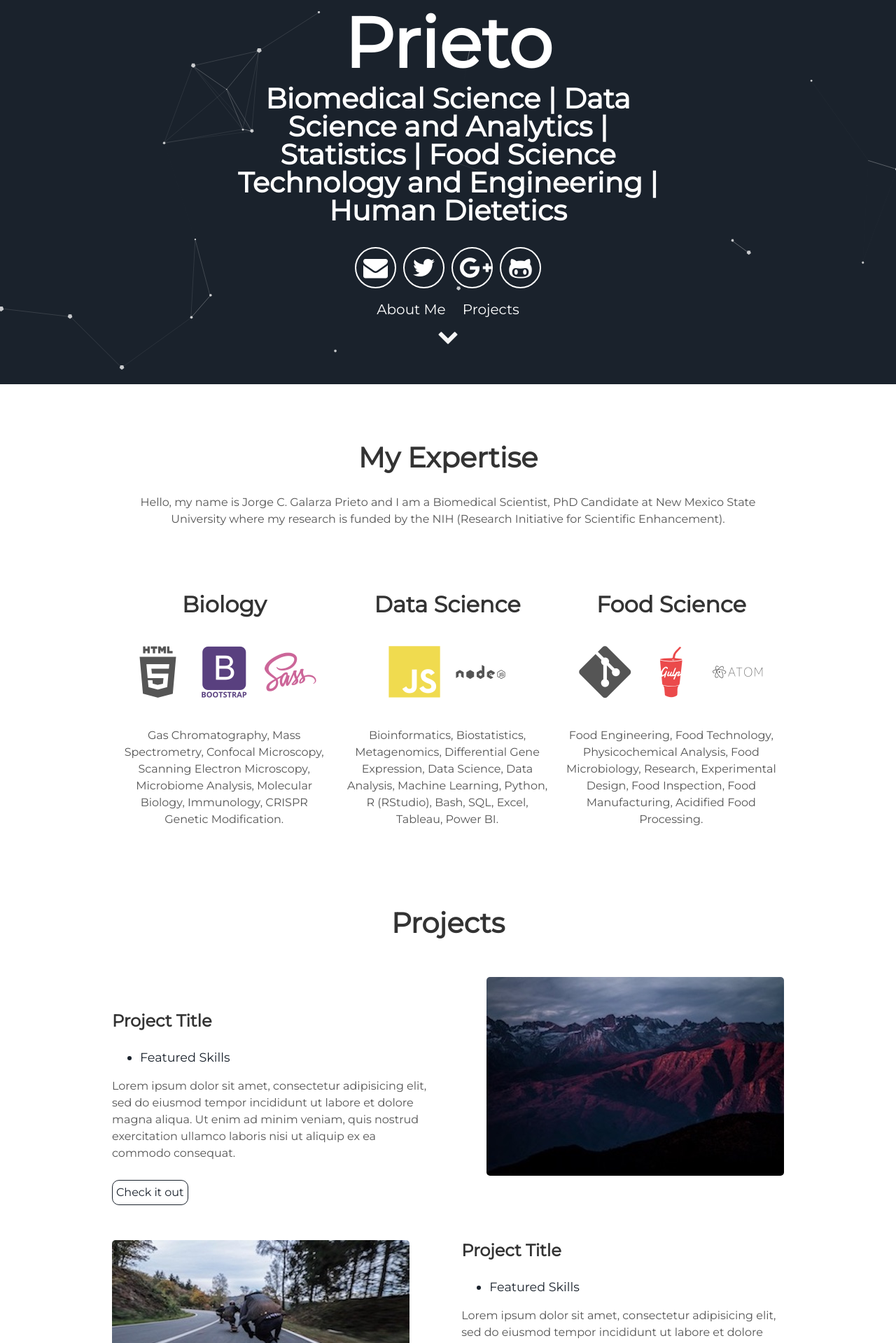
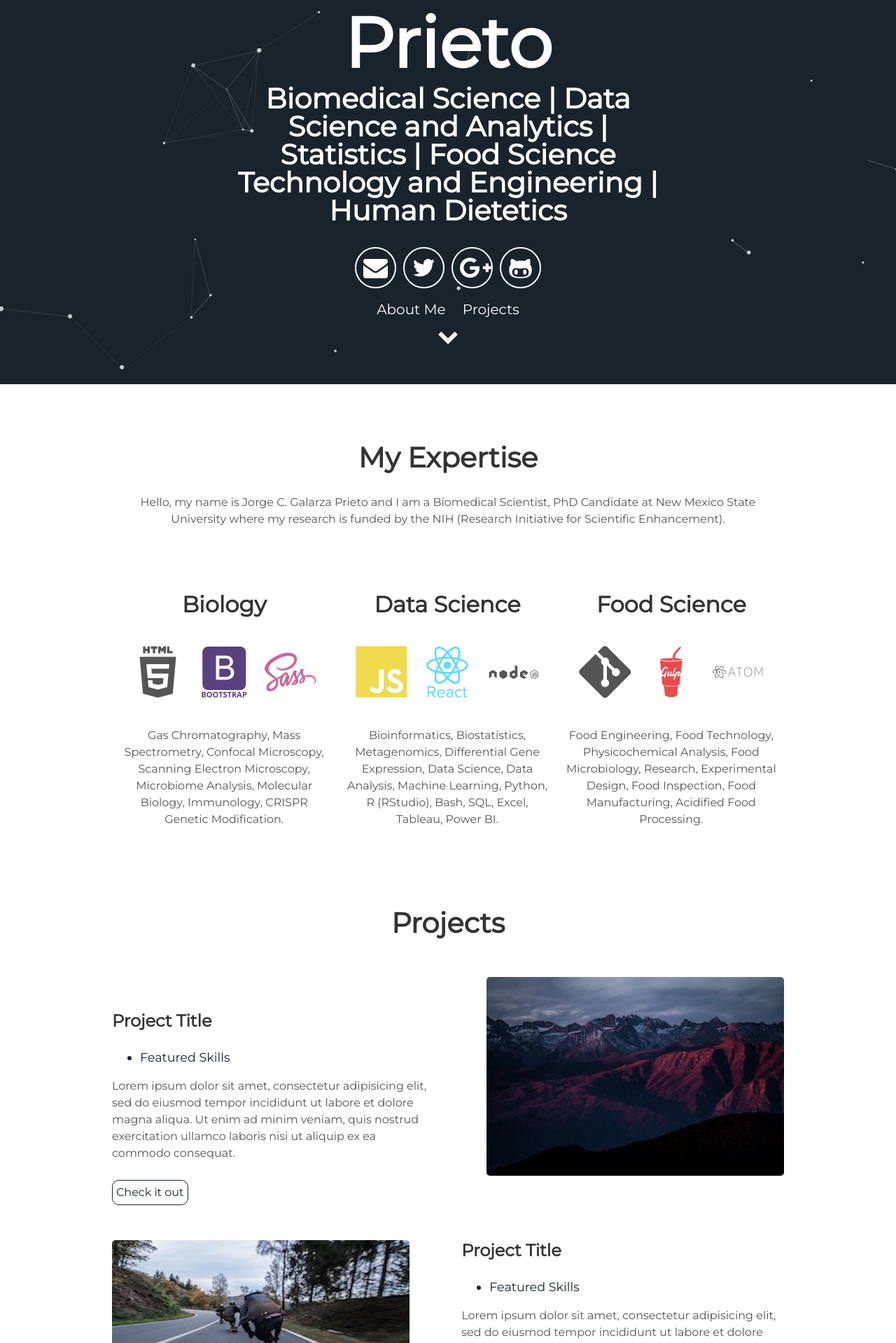
Before and after one commit to jorgegalarza1/jorgegalarza1.github.io, a Jekyll site: the page built from index.html, in a window 1280 px wide. Shown: the part 351-2270 px from the top of the page at 70% size. Built offline with Jekyll 4.4.1, drawn with Linux system fonts in a browser that asks for light colours.

Commit message:
Update about.html

```diff
--- a/_includes/about.html
+++ b/_includes/about.html
@@ -13,7 +13,7 @@
     <div class="tech">
       <h2>Data Science</h2>
       <i class="devicon-javascript-plain colored"></i>
-      <i class="devicon-python-original-wordmark colored"></i>
+      <i class="devicon-react-original-wordmark colored"></i>
       <i class="devicon-nodejs-plain-wordmark"></i>
       <p>Bioinformatics, Biostatistics, Metagenomics, Differential Gene Expression, Data Science, Data Analysis, Machine Learning, Python, R (RStudio), Bash, SQL, Excel, Tableau, Power BI.</p>
     </div>
```
